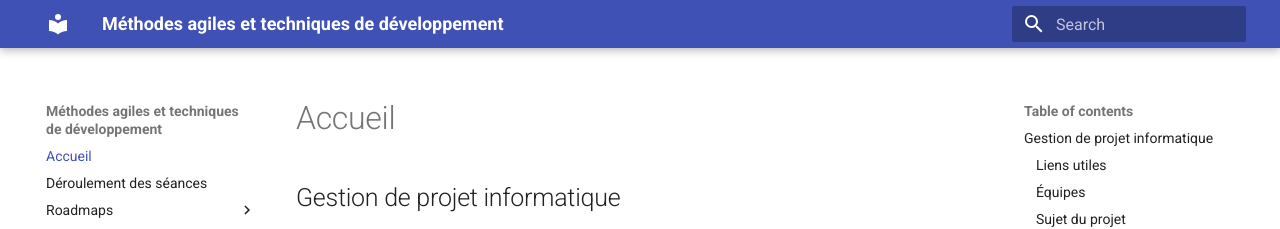
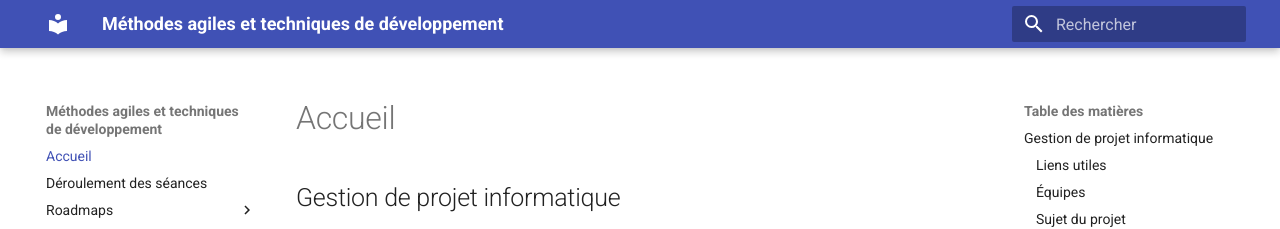
Before and after one commit to azarz/Methodes-agiles-et-techniques-de-developpement-ing2-m1, an MkDocs documentation site: the page built from docs/index.md, in a window 1280 px wide. Shown: the top 229 px of the page. Built offline with MkDocs 1.6.1 and Material for MkDocs 9.7.7, drawn with Linux system fonts in a browser that asks for light colours; part of the change alters nothing that is shown.

```diff
--- a/mkdocs.yml
+++ b/mkdocs.yml
@@ -28,3 +28,4 @@ markdown_extensions:
         baselevel: 2
 theme:
   name: "material"
+  language: "fr"
```
